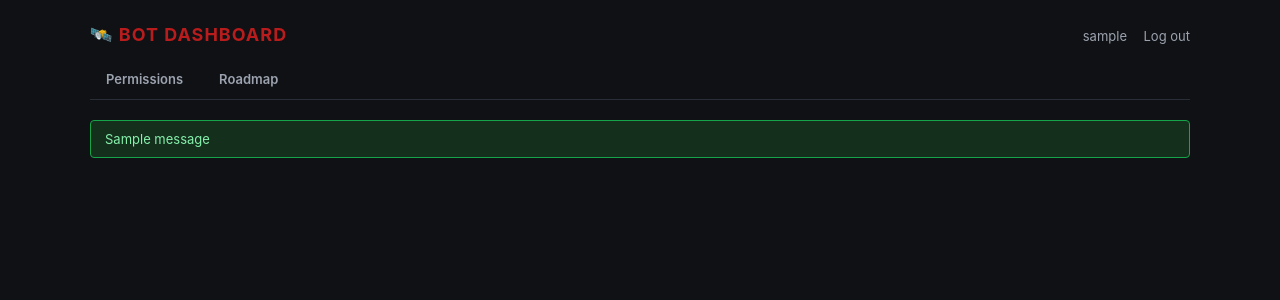
After one commit to Superluks5/sw_announcement_bot, a Flask app: template dashboard/templates/baase.html in a window 1280 px wide. The commit adds this page. Shown: the top 300 px of the page. Run offline with Flask 3, Linux system fonts and the light colour scheme; the template is opened without the code that fills it: most values are stand-ins (such as "Sample title", 1, 10 or a date in 2020); one stand-in notice (Sample message) is shown.

Commit message:
Dasshboard roadmap editing

```diff
--- a/dashboard/app.py
+++ b/dashboard/app.py
@@ -1,16 +1,9 @@
 """
-Bot Dashboard - Phase 2
+Bot Dashboard
 ------------------------
-Login with your actual Discord account (OAuth2) instead of a shared
-password, restricted to an allowlist of specific Discord user IDs. Once
-logged in, edit command permissions using live role names/checkboxes
-pulled from your server (fetched using the bot's own token - no extra
-Discord permissions needed from you as the logged-in user).
-
-Runs bound to 127.0.0.1 only (not exposed to the internet) - access it
-through an SSH tunnel. The OAuth redirect works fine through the tunnel
-too, since it points back to localhost, which your tunnel forwards to
-this app on the VM.
+Public web dashboard for managing the bot - login with Discord (restricted
+to an allowlist of user IDs), edit command permissions, manage the roadmap,
+and (over time) more modules. See README notes at the bottom for deployment.
 """
 
 import os
@@ -36,16 +29,16 @@ DISCORD_CLIENT_ID = os.environ.get("DISCORD_CLIENT_ID")
 DISCORD_CLIENT_SECRET = os.environ.get("DISCORD_CLIENT_SECRET")
 DISCORD_REDIRECT_URI = os.environ.get("DISCORD_REDIRECT_URI", "http://localhost:5000/callback")
 
-# Comma-separated Discord user IDs allowed to log in - everyone else gets
-# denied even if they successfully authorize with Discord.
+# Comma-separated Discord user IDs allowed to log in - add every trusted
+# admin's ID here, not just your own.
 ALLOWED_USER_IDS = {
     uid.strip() for uid in os.environ.get("DASHBOARD_ALLOWED_USER_IDS", "").split(",") if uid.strip()
 }
 
 PERMISSIONS_FILE = os.path.join(BASE_DIR, "permissions_config.json")
+ROADMAP_FILE = os.path.join(BASE_DIR, "roadmap_data.json")
 
 # Every command in the bot - keep this in sync when new commands are added.
-# (Dashboard shows all of these even if a command isn't in the JSON yet.)
 ALL_COMMANDS = [
     "archive history", "archive pins", "archive setchannel",
     "blocker add", "blocker clear", "blocker resolve", "blocker show",
@@ -67,24 +60,37 @@ ALL_COMMANDS = [
     "wanted",
 ]
 
+# Must match cogs/roadmap.py exactly - edit both places if you change these
+ROADMAP_AREAS = {
+    "discord_dev": "🤖 Discord Development",
+    "game_dev": "🎮 Game Development",
+    "general": "📋 General",
+}
+ROADMAP_STATUSES = {
+    "planned": "🗓️ Planned",
+    "in_progress": "🚧 In Progress",
+    "done": "✅ Done",
+}
+
 _roles_cache = {"data": None, "fetched_at": 0}
 
 
-def load_permissions() -> dict:
-    if not os.path.exists(PERMISSIONS_FILE):
-        return {}
-    with open(PERMISSIONS_FILE, "r", encoding="utf-8") as f:
+# ---------- shared helpers ----------
+
+def load_json(path: str, default):
+    if not os.path.exists(path):
+        return default
+    with open(path, "r", encoding="utf-8") as f:
         return json.load(f)
 
 
-def save_permissions(data: dict):
-    with open(PERMISSIONS_FILE, "w", encoding="utf-8") as f:
+def save_json(path: str, data):
+    with open(path, "w", encoding="utf-8") as f:
         json.dump(data, f, indent=2, ensure_ascii=False)
 
 
 def fetch_guild_roles() -> list[dict]:
-    """Roles for GUILD_ID, fetched using the bot's own token. Cached for 60s
-    so switching tabs/reloading doesn't hammer Discord's API."""
+    """Roles for GUILD_ID, fetched using the bot's own token. Cached for 60s."""
     if _roles_cache["data"] is not None and (time.time() - _roles_cache["fetched_at"]) < 60:
         return _roles_cache["data"]
 
@@ -98,9 +104,7 @@ def fetch_guild_roles() -> list[dict]:
             timeout=10,
         )
         resp.raise_for_status()
-        roles = resp.json()
-        # Highest position first, skip @everyone
-        roles = [r for r in roles if r["name"] != "@everyone"]
+        roles = [r for r in resp.json() if r["name"] != "@everyone"]
         roles.sort(key=lambda r: r["position"], reverse=True)
         _roles_cache["data"] = roles
         _roles_cache["fetched_at"] = time.time()
@@ -118,6 +122,8 @@ def login_required(view):
         return view(*args, **kwargs)
     return wrapped
 
+
+# ---------- auth ----------
 
 @app.route("/login")
 def login():
@@ -168,7 +174,7 @@ def callback():
     user_id = user["id"]
 
     if ALLOWED_USER_IDS and user_id not in ALLOWED_USER_IDS:
-        flash(f"Your Discord account isn't authorized for this dashboard.", "error")
+        flash("Your Discord account isn't authorized for this dashboard.", "error")
         return redirect(url_for("login"))
 
     session["user_id"] = user_id
@@ -188,10 +194,12 @@ def index():
     return redirect(url_for("permissions_page"))
 
 
+# ---------- permissions tab ----------
+
 @app.route("/permissions", methods=["GET", "POST"])
 @login_required
 def permissions_page():
-    data = load_permissions()
+    data = load_json(PERMISSIONS_FILE, {})
     roles = fetch_guild_roles()
 
     if request.method == "POST":
@@ -201,13 +209,11 @@ def permissions_page():
             selected = request.form.getlist(field_name)
             if selected:
                 new_data[command] = selected
-            # commands with nothing checked are simply omitted (= open to everyone)
 
-        save_permissions(new_data)
+        save_json(PERMISSIONS_FILE, new_data)
         flash("Saved. Restart the bot for changes to take effect (sudo systemctl restart swbot).", "success")
         return redirect(url_for("permissions_page"))
 
-    # Build rows: every known command, with which of its role IDs are currently set
     rows = []
     for command in ALL_COMMANDS:
         current_ids = set(data.get(command, []))
@@ -222,9 +228,77 @@ def permissions_page():
         rows=rows,
         roles=roles,
         username=session.get("username"),
+        active_tab="permissions",
         roles_fetch_failed=not roles and DISCORD_TOKEN,
     )
 
 
+# ---------- roadmap tab ----------
+
+def load_roadmap() -> dict:
+    return load_json(ROADMAP_FILE, {"items": [], "channel_id": None, "message_id": None})
+
+
+def save_roadmap(data: dict):
+    save_json(ROADMAP_FILE, data)
+
+
+@app.route("/roadmap")
+@login_required
+def roadmap_page():
+    data = load_roadmap()
+    items_by_area = {}
+    for idx, item in enumerate(data["items"]):
+        items_by_area.setdefault(item["area"], []).append({**item, "id": idx})
+
+    return render_template(
+        "roadmap.html",
+        areas=ROADMAP_AREAS,
+        statuses=ROADMAP_STATUSES,
+        items_by_area=items_by_area,
+        username=session.get("username"),
+        active_tab="roadmap",
+    )
+
+
+@app.route("/roadmap/add", methods=["POST"])
+@login_required
+def roadmap_add():
+    data = load_roadmap()
+    data["items"].append({
+        "area": request.form["area"],
+        "status": request.form["status"],
+        "text": request.form["text"].strip(),
+    })
+    save_roadmap(data)
+    flash("Added. Run /roadmap show in Discord (or wait for next auto-refresh) to update the live message.", "success")
+    return redirect(url_for("roadmap_page"))
+
+
+@app.route("/roadmap/<int:item_id>/move", methods=["POST"])
+@login_required
+def roadmap_move(item_id):
+    data = load_roadmap()
+    if 0 <= item_id < len(data["items"]):
+        data["items"][item_id]["status"] = request.form["status"]
+        save_roadmap(data)
+        flash("Moved.", "success")
+    return redirect(url_for("roadmap_page"))
+
+
+@app.route("/roadmap/<int:item_id>/remove", methods=["POST"])
+@login_required
+def roadmap_remove(item_id):
+    data = load_roadmap()
+    if 0 <= item_id < len(data["items"]):
+        data["items"].pop(item_id)
+        save_roadmap(data)
+        flash("Removed.", "success")
+    return redirect(url_for("roadmap_page"))
+
+
 if __name__ == "__main__":
+    # Behind Nginx + Certbot in production (see setup notes) - Nginx forwards
+    # to this on localhost only, so binding 127.0.0.1 here is correct and
+    # safer even in the public setup.
     app.run(host="127.0.0.1", port=5000, debug=False)
--- /dev/null
+++ b/dashboard/templates/baase.html
@@ -0,0 +1,101 @@
+<!DOCTYPE html>
+<html>
+<head>
+    <meta charset="UTF-8">
+    <title>Bot Dashboard{% block title %}{% endblock %}</title>
+    <style>
+        * { box-sizing: border-box; }
+        body {
+            background: #0f1115;
+            color: #e5e5e5;
+            font-family: -apple-system, Segoe UI, Roboto, sans-serif;
+            margin: 0;
+            padding: 24px;
+        }
+        .top {
+            display: flex;
+            justify-content: space-between;
+            align-items: center;
+            max-width: 1100px;
+            margin: 0 auto 16px;
+            flex-wrap: wrap;
+            gap: 10px;
+        }
+        h1 {
+            font-size: 18px;
+            letter-spacing: 1px;
+            text-transform: uppercase;
+            color: #b91c1c;
+            margin: 0;
+        }
+        .who { color: #9ca3af; font-size: 13px; }
+        a.logout { color: #9ca3af; font-size: 13px; text-decoration: none; margin-left: 12px; }
+        .container { max-width: 1100px; margin: 0 auto; }
+        .nav {
+            display: flex;
+            gap: 4px;
+            max-width: 1100px;
+            margin: 0 auto 20px;
+            border-bottom: 1px solid #2a2e37;
+        }
+        .nav a {
+            padding: 10px 16px;
+            color: #9ca3af;
+            text-decoration: none;
+            font-size: 13px;
+            font-weight: 600;
+            border-bottom: 2px solid transparent;
+        }
+        .nav a.active { color: #e5e5e5; border-bottom: 2px solid #b91c1c; }
+        .nav a:hover { color: #e5e5e5; }
+        .flash-success {
+            background: #14301c; border: 1px solid #16a34a; color: #86efac;
+            padding: 10px 14px; border-radius: 4px; font-size: 13px; margin-bottom: 16px;
+        }
+        .flash-error {
+            background: #301414; border: 1px solid #dc2626; color: #fca5a5;
+            padding: 10px 14px; border-radius: 4px; font-size: 13px; margin-bottom: 16px;
+        }
+        .warn {
+            background: #302a14; border: 1px solid #ca8a04; color: #fde047;
+            padding: 10px 14px; border-radius: 4px; font-size: 13px; margin-bottom: 16px;
+        }
+        .hint { color: #6b7280; font-size: 12px; margin: 8px 0 16px; }
+        table { width: 100%; border-collapse: collapse; background: #1a1d24; border: 1px solid #2a2e37; border-radius: 8px; overflow: hidden; }
+        th, td { padding: 8px 12px; text-align: left; border-bottom: 1px solid #2a2e37; font-size: 13px; vertical-align: top; }
+        th { background: #14161b; color: #9ca3af; text-transform: uppercase; font-size: 11px; letter-spacing: 0.5px; }
+        button, .btn { padding: 8px 16px; border: none; border-radius: 4px; background: #b91c1c; color: white; font-weight: 600; cursor: pointer; font-size: 13px; text-decoration: none; display: inline-block; }
+        button:hover, .btn:hover { background: #991818; }
+        .btn-secondary { background: #2a2e37; }
+        .btn-secondary:hover { background: #363a45; }
+        .btn-small { padding: 4px 10px; font-size: 12px; }
+        input[type=text], select {
+            padding: 8px; border-radius: 4px; border: 1px solid #2a2e37;
+            background: #0f1115; color: #e5e5e5; font-size: 13px;
+        }
+    </style>
+</head>
+<body>
+    <div class="top">
+        <h1>🛰️ Bot Dashboard</h1>
+        <div>
+            <span class="who">{{ username }}</span>
+            <a class="logout" href="{{ url_for('logout') }}">Log out</a>
+        </div>
+    </div>
+
+    <div class="nav">
+        <a href="{{ url_for('permissions_page') }}" class="{{ 'active' if active_tab == 'permissions' }}">Permissions</a>
+        <a href="{{ url_for('roadmap_page') }}" class="{{ 'active' if active_tab == 'roadmap' }}">Roadmap</a>
+    </div>
+
+    <div class="container">
+        {% with messages = get_flashed_messages(with_categories=true) %}
+            {% for category, message in messages %}
+                <div class="flash-{{ category }}">{{ message }}</div>
+            {% endfor %}
+        {% endwith %}
+        {% block content %}{% endblock %}
+    </div>
+</body>
+</html>
```
Also changed, not shown: dashboard/roadmap.html (added, +55 -0 lines), dashboard/templates/permissions.html (+8 -81 lines).
